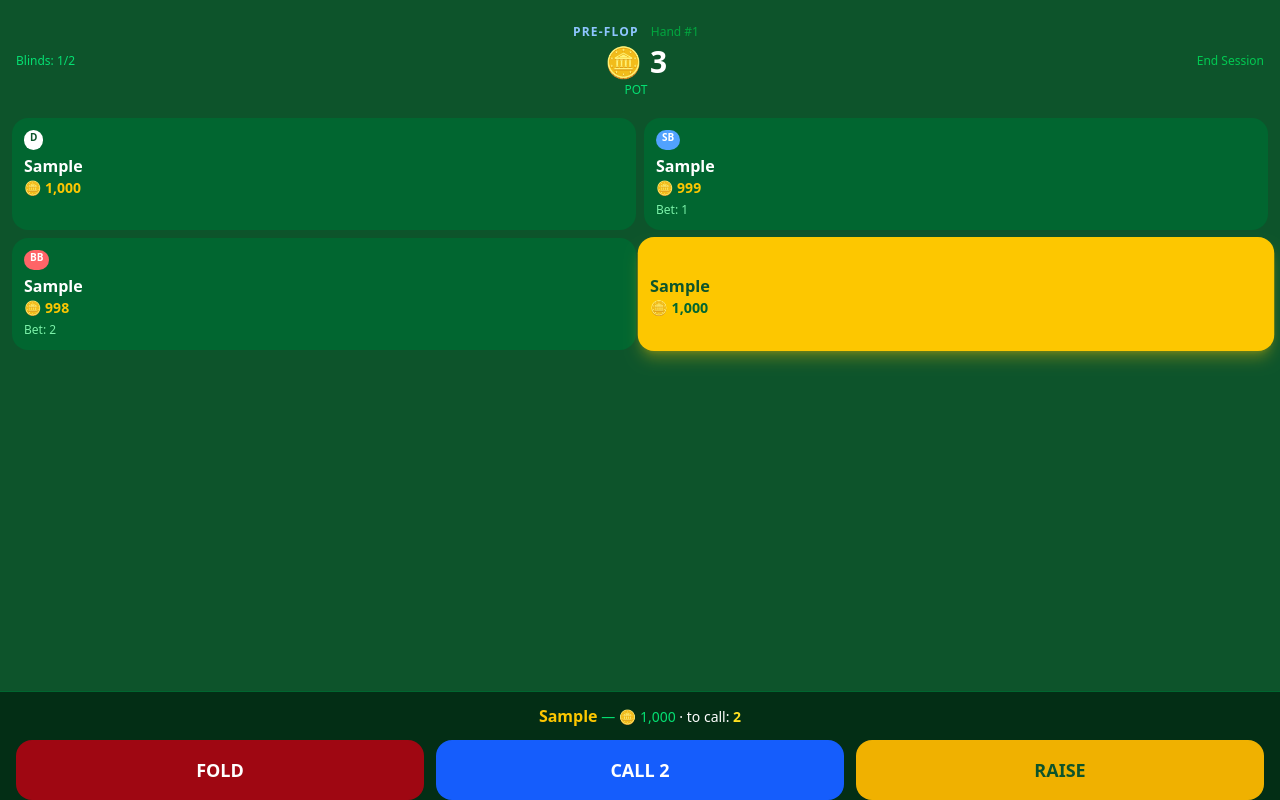
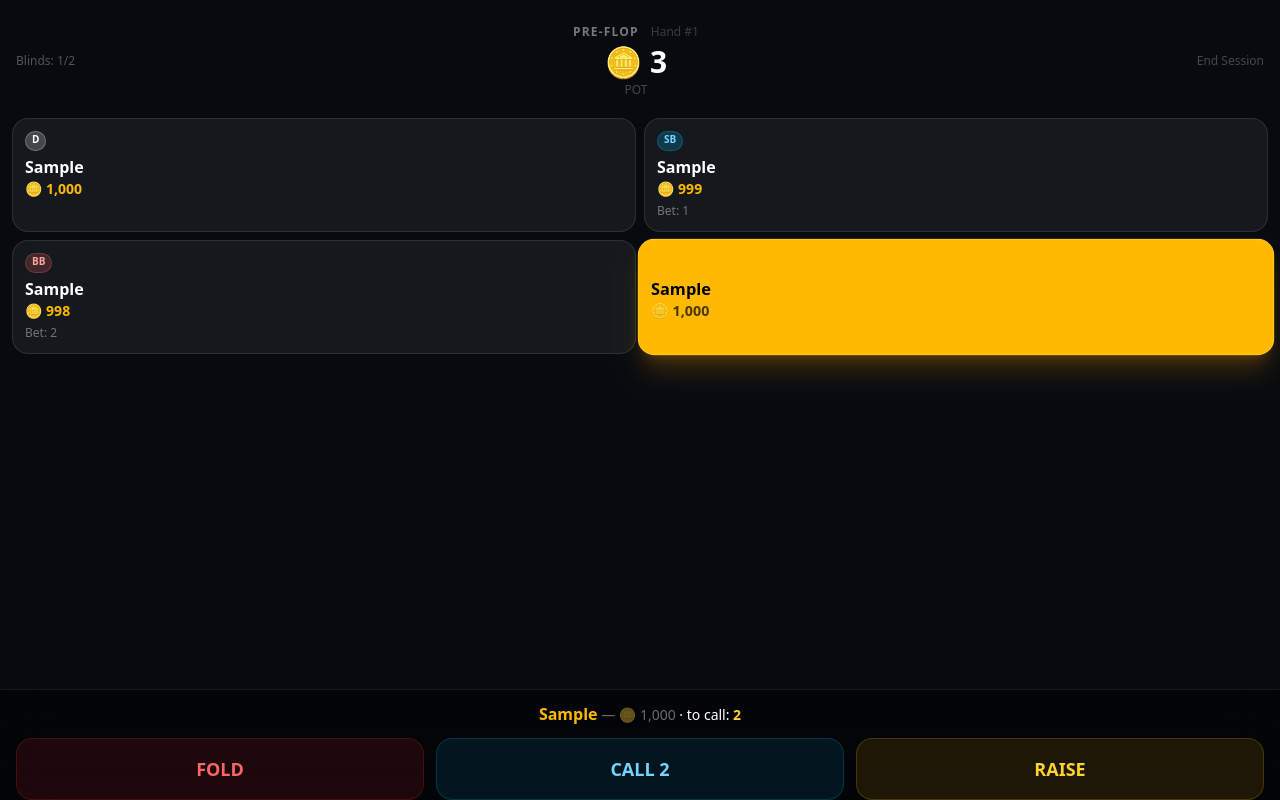
Before and after one commit to Michal-Forman/poker, a React (Vite) app in the folder Webapp/: page / in a window 1280 px wide. Both pictures are taken after typing "Sample", "Sample", "Sample", "Sample" into the empty fields and a click on the button "START GAME". Built offline with nearby package versions, Linux system fonts and the light colour scheme.

Commit message:
new design

```diff
--- a/Webapp/src/components/ActionPanel.tsx
+++ b/Webapp/src/components/ActionPanel.tsx
@@ -42,13 +42,13 @@ export default function ActionPanel() {
   const setQuick = (total: number) => setRaiseTotal(Math.min(Math.max(total, minRaise), maxRaise))
 
   return (
-    <div className="bg-green-950 border-t border-green-800 px-4 pt-3 pb-safe">
+    <div className="bg-black/50 backdrop-blur-xl border-t border-white/[0.08] px-4 pt-3 pb-safe">
       {/* Active player label */}
       <div className="text-center mb-3">
-        <span className="text-yellow-400 font-bold text-base">{player.name}</span>
-        <span className="text-green-400 text-sm"> — 🪙 {player.chips.toLocaleString()}</span>
+        <span className="text-amber-400 font-bold text-base">{player.name}</span>
+        <span className="text-white/40 text-sm"> — 🪙 {player.chips.toLocaleString()}</span>
         {toCall > 0 && (
-          <span className="text-white text-sm"> · to call: <span className="font-bold text-yellow-300">{toCall.toLocaleString()}</span></span>
+          <span className="text-white text-sm"> · to call: <span className="font-bold text-amber-300">{toCall.toLocaleString()}</span></span>
         )}
       </div>
 
@@ -56,8 +56,8 @@ export default function ActionPanel() {
         <div className="space-y-3">
           {/* Amount display */}
           <div className="text-center">
-            <span className="text-yellow-400 text-2xl font-bold">{raiseTotal.toLocaleString()}</span>
-            <span className="text-green-400 text-sm ml-2">total bet</span>
+            <span className="text-amber-400 text-2xl font-bold">{raiseTotal.toLocaleString()}</span>
+            <span className="text-white/40 text-sm ml-2">total bet</span>
           </div>
 
           {/* Slider */}
@@ -68,9 +68,9 @@ export default function ActionPanel() {
             step={minBet}
             value={raiseTotal}
             onChange={e => setRaiseTotal(Number(e.target.value))}
-            className="w-full accent-yellow-400"
+            className="w-full accent-amber-400"
           />
-          <div className="flex justify-between text-green-400 text-xs">
+          <div className="flex justify-between text-white/30 text-xs">
             <span>Min {minRaise.toLocaleString()}</span>
             <span>All-in {maxRaise.toLocaleString()}</span>
           </div>
@@ -78,19 +78,19 @@ export default function ActionPanel() {
           {/* Quick buttons */}
           <div className="flex gap-2">
             <button type="button" onClick={() => setQuick(minRaise)}
-              className="flex-1 bg-green-700 text-white py-2 rounded-xl text-xs font-medium active:bg-green-600">
+              className="flex-1 bg-white/[0.07] border border-white/10 text-white/70 py-2 rounded-xl text-xs font-medium active:bg-white/[0.12]">
               Min
             </button>
             <button type="button" onClick={() => setQuick(Math.floor(pot / 2) + currentBet)}
-              className="flex-1 bg-green-700 text-white py-2 rounded-xl text-xs font-medium active:bg-green-600">
+              className="flex-1 bg-white/[0.07] border border-white/10 text-white/70 py-2 rounded-xl text-xs font-medium active:bg-white/[0.12]">
               ½ Pot
             </button>
             <button type="button" onClick={() => setQuick(pot + currentBet)}
-              className="flex-1 bg-green-700 text-white py-2 rounded-xl text-xs font-medium active:bg-green-600">
+              className="flex-1 bg-white/[0.07] border border-white/10 text-white/70 py-2 rounded-xl text-xs font-medium active:bg-white/[0.12]">
               Pot
             </button>
             <button type="button" onClick={() => setRaiseTotal(maxRaise)}
-              className="flex-1 bg-orange-600 text-white py-2 rounded-xl text-xs font-bold active:bg-orange-500">
+              className="flex-1 bg-amber-400/15 border border-amber-400/25 text-amber-300 py-2 rounded-xl text-xs font-bold active:bg-amber-400/25">
               All-in
             </button>
           </div>
@@ -98,11 +98,11 @@ export default function ActionPanel() {
           {/* Confirm / cancel */}
           <div className="flex gap-2">
             <button onClick={closeRaise}
-              className="flex-1 bg-green-800 text-green-300 font-semibold py-3 rounded-2xl text-base">
+              className="flex-1 bg-white/[0.05] border border-white/10 text-white/40 font-semibold py-3 rounded-2xl text-base">
               Cancel
             </button>
             <button onClick={handleRaiseConfirm}
-              className="flex-2 flex-[2] bg-yellow-400 text-green-900 font-bold py-3 rounded-2xl text-base active:bg-yellow-300">
+              className="flex-2 flex-[2] bg-amber-400 text-black font-bold py-3 rounded-2xl text-base active:bg-amber-300">
               BET {raiseTotal.toLocaleString()}
             </button>
           </div>
@@ -111,20 +111,20 @@ export default function ActionPanel() {
         <div className="flex gap-3">
           <button
             onClick={handleFold}
-            className="flex-1 bg-red-800 hover:bg-red-700 active:bg-red-900 text-white font-bold py-4 rounded-2xl text-lg transition-colors"
+            className="flex-1 bg-red-500/10 border border-red-500/20 hover:bg-red-500/[0.18] active:bg-red-500/10 text-red-400 font-bold py-4 rounded-2xl text-lg transition-colors"
           >
             FOLD
           </button>
           <button
             onClick={handleCall}
-            className="flex-1 bg-blue-600 hover:bg-blue-500 active:bg-blue-700 text-white font-bold py-4 rounded-2xl text-lg transition-colors"
+            className="flex-1 bg-sky-500/10 border border-sky-400/20 hover:bg-sky-500/[0.18] active:bg-sky-500/10 text-sky-300 font-bold py-4 rounded-2xl text-lg transition-colors"
           >
             {isCheck ? 'CHECK' : `CALL ${toCall >= player.chips ? '(All-in)' : toCall.toLocaleString()}`}
           </button>
           {canRaise && (
             <button
               onClick={openRaise}
-              className="flex-1 bg-yellow-500 hover:bg-yellow-400 active:bg-yellow-600 text-green-900 font-bold py-4 rounded-2xl text-lg transition-colors"
+              className="flex-1 bg-amber-400/10 border border-amber-400/20 hover:bg-amber-400/[0.18] active:bg-amber-400/10 text-amber-300 font-bold py-4 rounded-2xl text-lg transition-colors"
             >
               RAISE
             </button>
--- a/Webapp/src/components/PlayerCard.tsx
+++ b/Webapp/src/components/PlayerCard.tsx
@@ -14,46 +14,46 @@ export default function PlayerCard({ player, isActive, isDealer, isSB, isBB }: P
 
   return (
     <div
-      className={`rounded-2xl p-3 transition-all duration-200 ${
+      className={`rounded-2xl p-3 transition-all duration-200 border ${
         isFolded
-          ? 'bg-green-950 opacity-50'
+          ? 'bg-white/[0.03] border-white/5 opacity-30'
           : isActive
-          ? 'bg-yellow-400 text-green-900 shadow-lg shadow-yellow-400/30 scale-[1.02]'
-          : 'bg-green-800 text-white'
+          ? 'bg-amber-400 border-amber-300/50 text-black shadow-xl shadow-amber-500/20 scale-[1.02]'
+          : 'bg-white/[0.06] border-white/10 text-white'
       }`}
     >
       {/* Badges row */}
       <div className="flex gap-1 mb-1.5 min-h-[20px]">
         {isDealer && (
-          <span className="bg-white text-green-900 text-[10px] font-bold px-1.5 py-0.5 rounded-full leading-none">D</span>
+          <span className="bg-white/20 text-white border border-white/25 text-[10px] font-bold px-1.5 py-0.5 rounded-full leading-none">D</span>
         )}
         {isSB && (
-          <span className="bg-blue-400 text-white text-[10px] font-bold px-1.5 py-0.5 rounded-full leading-none">SB</span>
+          <span className="bg-sky-400/20 text-sky-300 border border-sky-400/25 text-[10px] font-bold px-1.5 py-0.5 rounded-full leading-none">SB</span>
         )}
         {isBB && (
-          <span className="bg-red-400 text-white text-[10px] font-bold px-1.5 py-0.5 rounded-full leading-none">BB</span>
+          <span className="bg-red-400/20 text-red-300 border border-red-400/25 text-[10px] font-bold px-1.5 py-0.5 rounded-full leading-none">BB</span>
         )}
         {isAllIn && (
-          <span className="bg-orange-500 text-white text-[10px] font-bold px-1.5 py-0.5 rounded-full leading-none">ALL IN</span>
+          <span className="bg-amber-400/20 text-amber-300 border border-amber-400/30 text-[10px] font-bold px-1.5 py-0.5 rounded-full leading-none">ALL IN</span>
         )}
         {isFolded && (
-          <span className="bg-gray-600 text-white text-[10px] font-bold px-1.5 py-0.5 rounded-full leading-none">FOLD</span>
+          <span className="bg-white/10 text-white/40 text-[10px] font-bold px-1.5 py-0.5 rounded-full leading-none">FOLD</span>
         )}
       </div>
 
       {/* Name */}
-      <p className={`font-bold text-base truncate leading-tight ${isActive ? 'text-green-900' : 'text-white'}`}>
+      <p className={`font-bold text-base truncate leading-tight ${isActive ? 'text-black' : 'text-white'}`}>
         {player.name}
       </p>
 
       {/* Chips */}
-      <p className={`text-sm font-semibold mt-0.5 ${isActive ? 'text-green-800' : 'text-yellow-400'}`}>
+      <p className={`text-sm font-semibold mt-0.5 ${isActive ? 'text-black/70' : 'text-amber-400'}`}>
         🪙 {player.chips.toLocaleString()}
       </p>
 
       {/* Current bet */}
       {player.currentBet > 0 && (
-        <p className={`text-xs mt-1 ${isActive ? 'text-green-700' : 'text-green-300'}`}>
+        <p className={`text-xs mt-1 ${isActive ? 'text-black/50' : 'text-white/40'}`}>
           Bet: {player.currentBet.toLocaleString()}
         </p>
       )}
--- a/Webapp/src/components/PotDisplay.tsx
+++ b/Webapp/src/components/PotDisplay.tsx
@@ -10,12 +10,12 @@ const PHASE_LABELS: Record<Phase, string> = {
 }
 
 const PHASE_COLORS: Record<Phase, string> = {
-  SETUP: 'text-gray-400',
-  PRE_FLOP: 'text-blue-300',
-  FLOP: 'text-green-300',
-  TURN: 'text-yellow-300',
-  RIVER: 'text-orange-300',
-  SHOWDOWN: 'text-red-300',
+  SETUP: 'text-white/25',
+  PRE_FLOP: 'text-white/45',
+  FLOP: 'text-white/55',
+  TURN: 'text-amber-300/70',
+  RIVER: 'text-amber-400/80',
+  SHOWDOWN: 'text-red-400/80',
 }
 
 interface Props {
@@ -31,12 +31,12 @@ export default function PotDisplay({ pot, phase, handNumber }: Props) {
         <span className={`text-xs font-bold uppercase tracking-widest ${PHASE_COLORS[phase]}`}>
           {PHASE_LABELS[phase]}
         </span>
-        <span className="text-green-600 text-xs">Hand #{handNumber}</span>
+        <span className="text-white/20 text-xs">Hand #{handNumber}</span>
       </div>
       <div className="text-3xl font-bold text-white">
         🪙 {pot.toLocaleString()}
       </div>
-      <div className="text-green-400 text-xs mt-0.5">POT</div>
+      <div className="text-white/25 text-xs mt-0.5">POT</div>
     </div>
   )
 }
--- a/Webapp/src/index.css
+++ b/Webapp/src/index.css
@@ -8,7 +8,7 @@ html, body, #root {
   height: 100%;
   margin: 0;
   padding: 0;
-  background-color: #0f5132;
+  background-color: #070a0f;
   color: #f3f4f6;
   font-family: system-ui, -apple-system, sans-serif;
   -webkit-font-smoothing: antialiased;
--- a/Webapp/src/screens/GameScreen.tsx
+++ b/Webapp/src/screens/GameScreen.tsx
@@ -21,16 +21,16 @@ export default function GameScreen() {
     players.every(p => p.status !== 'active')
 
   return (
-    <div className="min-h-screen bg-green-900 flex flex-col">
+    <div className="min-h-screen flex flex-col">
       {/* Header */}
       <div className="flex items-center justify-between px-4 pt-safe pt-3 pb-2">
-        <div className="text-green-400 text-xs">
+        <div className="text-white/30 text-xs">
           Blinds: {smallBlind}/{bigBlind}
         </div>
         <PotDisplay pot={pot} phase={phase} handNumber={handNumber} />
         <button
           onClick={() => setShowLeaderboard(true)}
-          className="text-green-500 text-xs text-right active:text-red-400 transition-colors"
+          className="text-white/25 text-xs text-right active:text-red-400 transition-colors"
         >
           End&nbsp;Session
         </button>
@@ -62,7 +62,7 @@ export default function GameScreen() {
         <div className="px-4 pb-2">
           <button
             onClick={nextRound}
-            className="w-full bg-green-700 hover:bg-green-600 active:bg-green-800 text-white font-semibold py-3 rounded-2xl text-sm transition-colors"
+            className="w-full bg-white/[0.07] border border-white/10 hover:bg-white/[0.10] active:bg-white/[0.05] text-white/70 font-semibold py-3 rounded-2xl text-sm transition-colors"
           >
             → {phase === 'PRE_FLOP' ? 'Deal Flop' : phase === 'FLOP' ? 'Deal Turn' : phase === 'TURN' ? 'Deal River' : 'Showdown'}
           </button>
```
Also changed, not shown: Webapp/src/components/LeaderboardModal.tsx (+5 -5 lines), Webapp/src/components/WinnerModal.tsx (+16 -16 lines), Webapp/src/screens/SetupScreen.tsx (+25 -25 lines).
